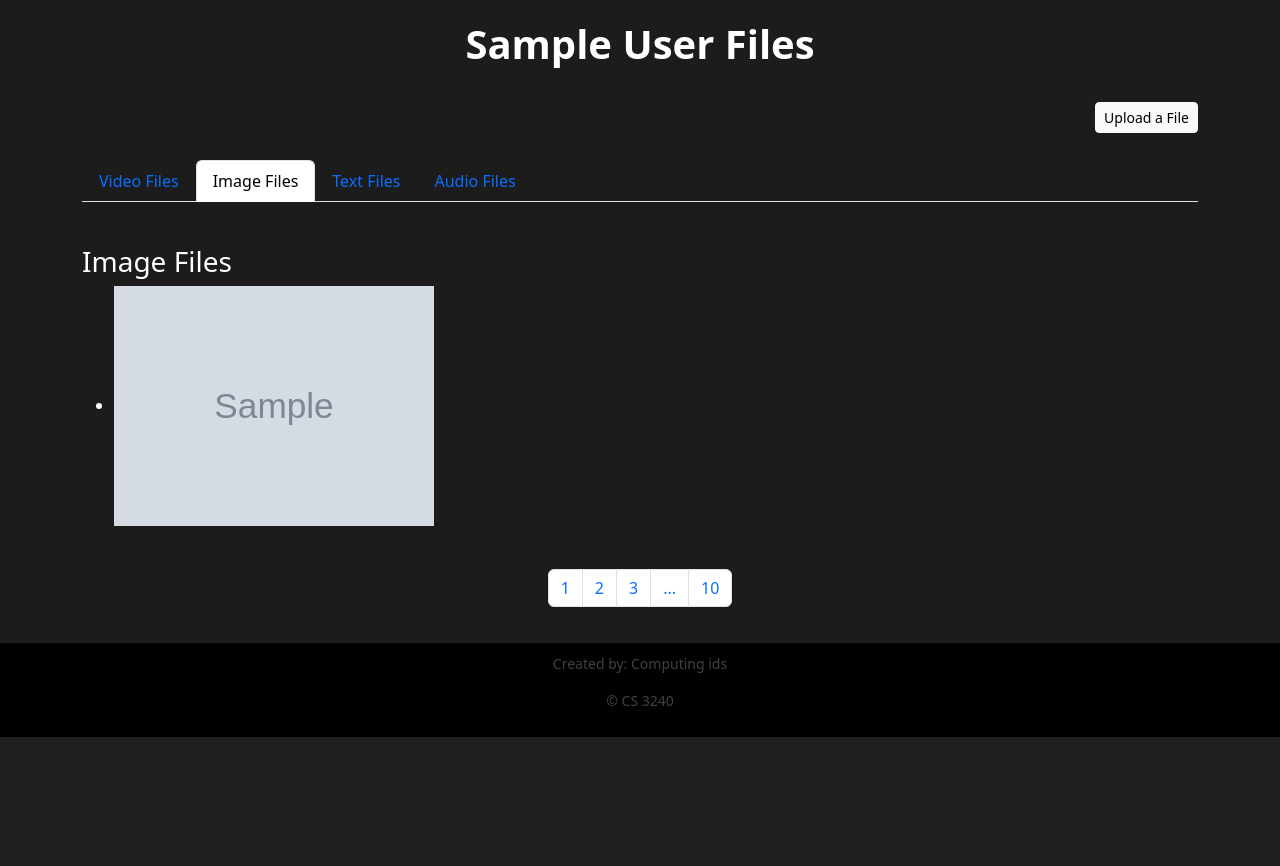
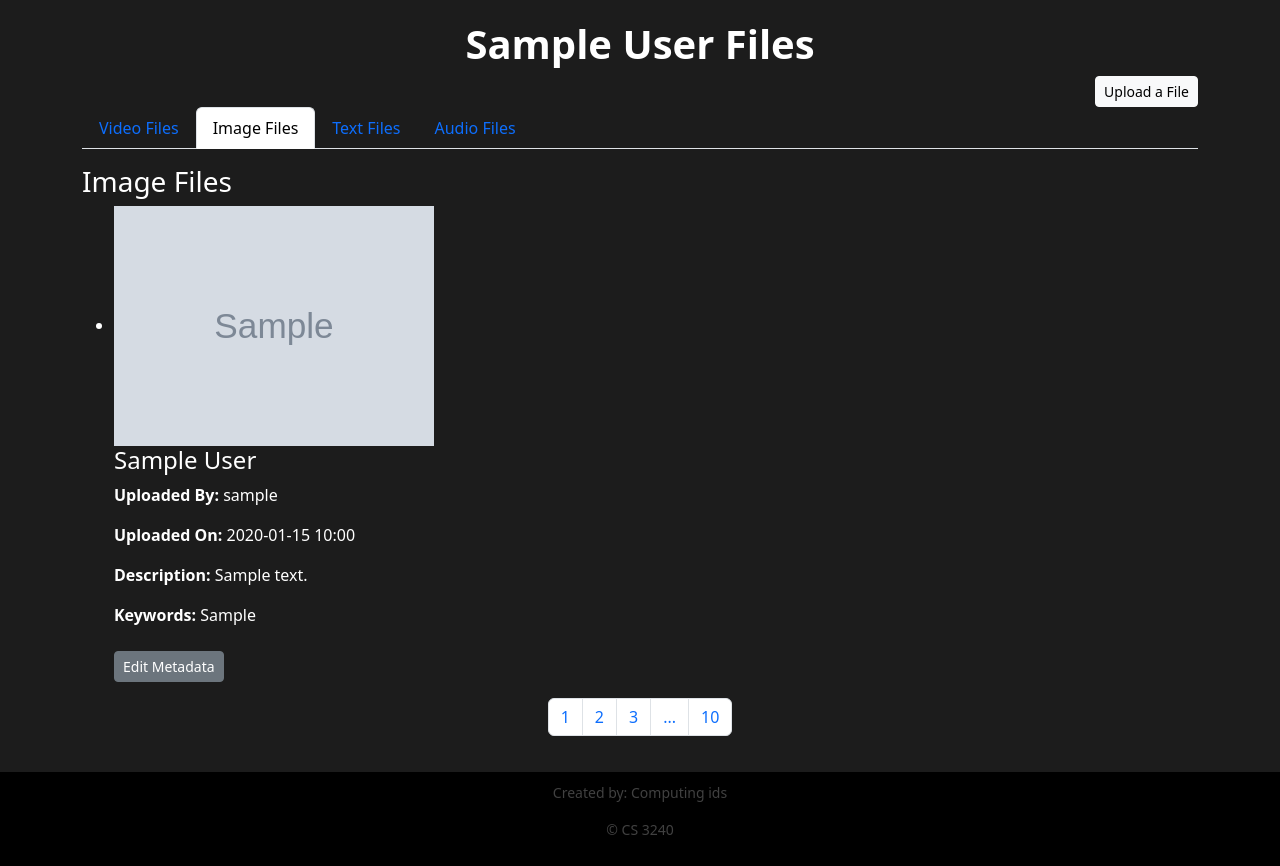
Before and after one commit to duk3y/music-production-pma, a Django app: page /projects/1 in a window 1280 px wide, after a click on "Image Files". Shown: the part 63-929 px from the top of the page. Before the commit the page ends 800 px from the top, so only its background shows below. Run offline with Django 5.2, Linux system fonts and the light colour scheme; a user stored in the database is signed in; tables that the repository leaves empty hold one stand-in row (values such as "Sample post"); grey boxes marked "Sample" are stand-in pictures.

Commit message:
created form for metadata and is displayed below file previews

```diff
--- a/mysite/forms.py
+++ b/mysite/forms.py
@@ -4,4 +4,7 @@ from users.models import ProjectFiles
 class UploadFileForm(forms.ModelForm):
     class Meta:
         model = ProjectFiles
-        fields = ['file']
+        fields = ['file', 'title', 'description', 'keywords']
+        widgets = {
+            'keywords': forms.TextInput(attrs={'placeholder': 'Enter keywords separated by commas'}),
+        }
--- a/mysite/views.py
+++ b/mysite/views.py
@@ -5,6 +5,7 @@ from django.views import View
 from django.http import HttpResponse
 from django.contrib.auth.decorators import login_required
 from users.models import Profile, Project, ProjectFiles
+from users.forms import ProjectForm
 from .forms import UploadFileForm
 
 
@@ -19,9 +20,10 @@ def upload_file(request, project_id):
             projectfile.project = project
             projectfile.uploaded_by = request.user
             projectfile.save()
+            return redirect('project_info', project_id=project.id)
     else:
         form = UploadFileForm()
-    return render(request, "upload.html", {"form":form})
+    return render(request, "upload.html", {"form": form, "project": project})
 
 
 def home(request):
@@ -74,10 +76,10 @@ def ProjectDetailView(request, project_id):
     files = ProjectFiles.objects.filter(project=project)
 
     # video_files = files.filter(file__iendswith=('.mp4', '.mov', '.avi'))
-    video_files = files.filter(file__icontains='.mp4') | files.filter(file__icontains='.mov') | files.filter(file__icontains='.avi')
-    image_files = files.filter(file__icontains='.jpg') | files.filter(file__icontains='.jpeg') | files.filter(file__icontains='.png') | files.filter(file__icontains='.gif')
-    text_files = files.filter(file__icontains='.txt') | files.filter(file__icontains='.pdf') | files.filter(file__icontains='.docx')
-    audio_files = files.filter(file__icontains='.mp3') | files.filter(file__icontains='.wav') | files.filter(file__icontains='.aac')
+    video_files = (files.filter(file__icontains='.mp4') | files.filter(file__icontains='.mov') | files.filter(file__icontains='.avi')).distinct()
+    image_files = (files.filter(file__icontains='.jpg') | files.filter(file__icontains='.jpeg') | files.filter(file__icontains='.png') | files.filter(file__icontains='.gif')).distinct()
+    text_files = (files.filter(file__icontains='.txt') | files.filter(file__icontains='.pdf') | files.filter(file__icontains='.docx')).distinct()
+    audio_files = (files.filter(file__icontains='.mp3') | files.filter(file__icontains='.wav') | files.filter(file__icontains='.aac')).distinct()
 
     return render(request, 'project_info.html', {
         'project': project,
--- a/templates/filepreviews/showaudiofiles.html
+++ b/templates/filepreviews/showaudiofiles.html
@@ -8,6 +8,14 @@
                         <source src="{{ file.file.url }}" type="audio/mpeg">
                         Your browser does not support the audio element.
                     </audio>
+
+                    <h4>{{ file.title }}</h4>
+                    <p><strong>Uploaded By:</strong> {{ file.uploaded_by }}</p>
+                    <p><strong>Uploaded On:</strong> {{ file.created_at|date:"Y-m-d H:i" }}</p>
+                    <p><strong>Description:</strong> {{ file.description }}</p>
+                    <p><strong>Keywords:</strong> {{ file.keywords }}</p>
+
+                    <a href="{% url 'edit_metadata' file.id %}" class="btn btn-secondary btn-sm mt-2">Edit Metadata</a>
                 </li>
             {% endfor %}
         </ul>
--- a/templates/filepreviews/showimagefiles.html
+++ b/templates/filepreviews/showimagefiles.html
@@ -5,6 +5,14 @@
             {% for file in image_files %}
                 <li>
                     <img src="{{ file.file.url }}" alt="Image file" width="320" height="240">
+
+                    <h4>{{ file.title }}</h4>
+                    <p><strong>Uploaded By:</strong> {{ file.uploaded_by }}</p>
+                    <p><strong>Uploaded On:</strong> {{ file.created_at|date:"Y-m-d H:i" }}</p>
+                    <p><strong>Description:</strong> {{ file.description }}</p>
+                    <p><strong>Keywords:</strong> {{ file.keywords }}</p>
+
+                    <a href="{% url 'edit_metadata' file.id %}" class="btn btn-secondary btn-sm mt-2">Edit Metadata</a>
                 </li>
             {% endfor %}
         </ul>
--- a/templates/filepreviews/showtextfiles.html
+++ b/templates/filepreviews/showtextfiles.html
@@ -4,7 +4,14 @@
         <ul>
             {% for file in text_files %}
                 <li>
-                    <a href="{{ file.file.url }}" target="_blank">{{ file.file.name }}</a>
+                    <a href="{{ file.file.url }}" target="_blank">{{ file.title }}</a>
+
+                    <p><strong>Uploaded By:</strong> {{ file.uploaded_by }}</p>
+                    <p><strong>Uploaded On:</strong> {{ file.created_at|date:"Y-m-d H:i" }}</p>
+                    <p><strong>Description:</strong> {{ file.description }}</p>
+                    <p><strong>Keywords:</strong> {{ file.keywords }}</p>
+
+                    <a href="{% url 'edit_metadata' file.id %}" class="btn btn-secondary btn-sm mt-2">Edit Metadata</a>
                 </li>
             {% endfor %}
         </ul>
--- a/templates/filepreviews/showvideofiles.html
+++ b/templates/filepreviews/showvideofiles.html
@@ -8,6 +8,14 @@
                         <source src="{{ file.file.url }}" type="video/mp4">
                         Your browser does not support the video tag.
                     </video>
+
+                    <h4>{{ file.title }}</h4>
+                    <p><strong>Uploaded By:</strong> {{ file.uploaded_by }}</p>
+                    <p><strong>Uploaded On:</strong> {{ file.created_at|date:"Y-m-d H:i" }}</p>
+                    <p><strong>Description:</strong> {{ file.description }}</p>
+                    <p><strong>Keywords:</strong> {{ file.keywords }}</p>
+
+                    <a href="{% url 'edit_metadata' file.id %}" class="btn btn-secondary btn-sm mt-2">Edit Metadata</a>
                 </li>
             {% endfor %}
         </ul>
--- a/users/models.py
+++ b/users/models.py
@@ -17,6 +17,9 @@ class ProjectFiles(models.Model):
     uploaded_by = models.ForeignKey(User, on_delete=models.SET_NULL, null=True)
     created_at = models.DateTimeField(auto_now_add=True)
     audio_file = models.FileField(upload_to='uploads/')
+    title = models.CharField(max_length=255)
+    description = models.TextField(blank=True, null=True)
+    keywords = models.CharField(max_length=255, blank=True, null=True)
 
     def __str__(self):
         return f"{self.file.name} ({self.project.name})"
--- a/users/urls.py
+++ b/users/urls.py
@@ -9,4 +9,5 @@ urlpatterns = [
     path('join-project/', views.join_project, name='join_project'),
     path('audio/<int:file_id>/add_comment/', views.add_comment, name='add_comment'),
     path('audio/<int:file_id>/', views.audio_playback, name='audio_playback'),
+    path('files/<int:file_id>/edit/', views.edit_metadata, name='edit_metadata'),
 ] + static(settings.MEDIA_URL, document_root=settings.MEDIA_ROOT)
```
Also changed, not shown: templates/upload.html (+23 -7 lines), users/views.py (+13 -0 lines), uploads/file_example_JPG_1MB.jpg (added), users/migrations/0008_projectfiles_description_projectfiles_keywords_and_more.py (added), 2 other files.
